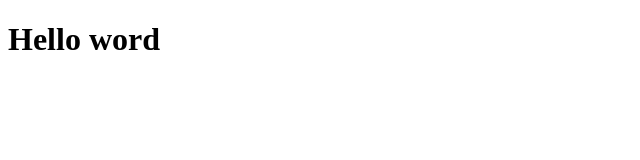
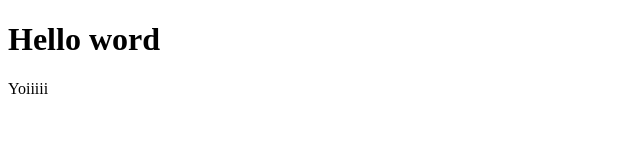
Before and after one commit to HaninditaSatrioHutomo/wpu-git-test, a plain HTML site: page index.html in a window 1280 px wide. Shown: the full height of the page, 0-640 px from the left. Drawn offline with Linux system fonts and the light colour scheme.

Commit message:
menambahkan paragraf

```diff
--- a/index.html
+++ b/index.html
@@ -9,5 +9,6 @@
 <body>
 
 <h1>Hello word</h1>
+<p>Yoiiiii</p>
 </body>
 </html>
```
